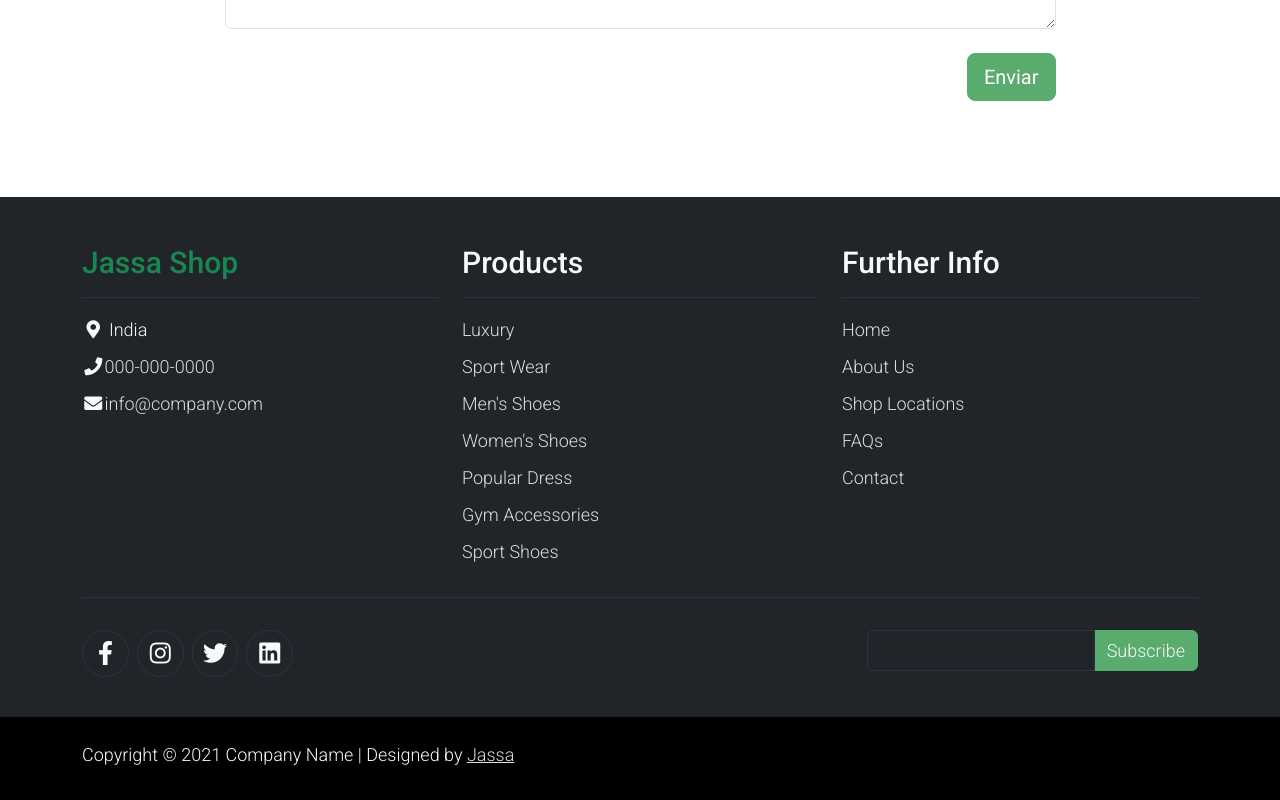
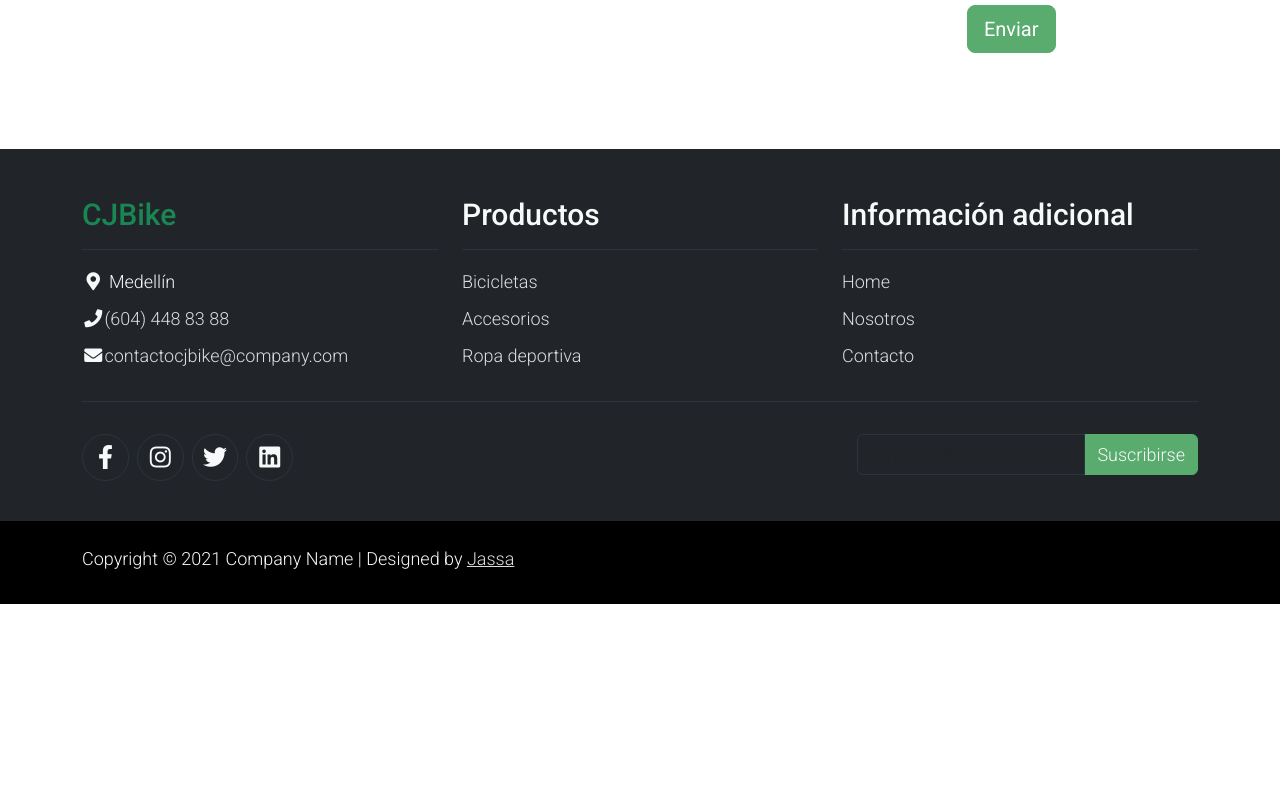
Before and after one commit to JuanJClR/tienda-web, an Angular app: page /contact in a window 1280 px wide. Shown: the part 1191-1991 px from the top of the page. After the commit the page ends 1795 px from the top, so only its background shows below. Built offline with nearby package versions, Linux system fonts and the light colour scheme.

Commit message:
Modificado footer.component.html

```diff
--- a/src/app/contact/contact.component.html
+++ b/src/app/contact/contact.component.html
@@ -53,7 +53,7 @@
             </div>
             <div class="mb-3">
                 <label for="inputmessage">Mensaje</label>
-                <textarea class="form-control mt-1" id="message" name="mensaje" placeholder="Describe el motivo" rows="10"></textarea>
+                <textarea class="form-control mt-1" id="message" name="mensaje" placeholder="Describe el motivo" rows="8"></textarea>
             </div>
             <div class="row">
                 <div class="col text-end mt-2">
--- a/src/app/footer/footer.component.html
+++ b/src/app/footer/footer.component.html
@@ -4,44 +4,38 @@
         <div class="row">
 
             <div class="col-md-4 pt-5">
-                <h2 class="h2 text-success border-bottom pb-3 border-light logo">Jassa Shop</h2>
+                <h2 class="h2 text-success border-bottom pb-3 border-light logo">CJBike</h2>
                 <ul class="list-unstyled text-light footer-link-list">
                     <li>
                         <i class="fas fa-map-marker-alt fa-fw"></i>
-                        India
+                        Medellín
                     </li>
                     <li>
                         <i class="fa fa-phone fa-fw"></i>
-                        <a class="text-decoration-none" href="#">000-000-0000</a>
+                        <a class="text-decoration-none" href="#">(604) 448 83 88</a>
                     </li>
                     <li>
                         <i class="fa fa-envelope fa-fw"></i>
-                        <a class="text-decoration-none" href="#">info@company.com</a>
+                        <a class="text-decoration-none" href="#">contactocjbike@company.com</a>
                     </li>
                 </ul>
             </div>
 
             <div class="col-md-4 pt-5">
-                <h2 class="h2 text-light border-bottom pb-3 border-light">Products</h2>
+                <h2 class="h2 text-light border-bottom pb-3 border-light">Productos</h2>
                 <ul class="list-unstyled text-light footer-link-list">
-                    <li><a class="text-decoration-none" href="#">Luxury</a></li>
-                    <li><a class="text-decoration-none" href="#">Sport Wear</a></li>
-                    <li><a class="text-decoration-none" href="#">Men's Shoes</a></li>
-                    <li><a class="text-decoration-none" href="#">Women's Shoes</a></li>
-                    <li><a class="text-decoration-none" href="#">Popular Dress</a></li>
-                    <li><a class="text-decoration-none" href="#">Gym Accessories</a></li>
-                    <li><a class="text-decoration-none" href="#">Sport Shoes</a></li>
+                    <li><a class="text-decoration-none" href="#">Bicicletas</a></li>
+                    <li><a class="text-decoration-none" href="#">Accesorios</a></li>
+                    <li><a class="text-decoration-none" href="#">Ropa deportiva</a></li>
                 </ul>
             </div>
 
             <div class="col-md-4 pt-5">
-                <h2 class="h2 text-light border-bottom pb-3 border-light">Further Info</h2>
+                <h2 class="h2 text-light border-bottom pb-3 border-light">Información adicional</h2>
                 <ul class="list-unstyled text-light footer-link-list">
-                    <li><a class="text-decoration-none" href="#">Home</a></li>
-                    <li><a class="text-decoration-none" href="#">About Us</a></li>
-                    <li><a class="text-decoration-none" href="#">Shop Locations</a></li>
-                    <li><a class="text-decoration-none" href="#">FAQs</a></li>
-                    <li><a class="text-decoration-none" href="#">Contact</a></li>
+                    <li><a class="text-decoration-none" href="/home">Home</a></li>
+                    <li><a class="text-decoration-none" href="/about">Nosotros</a></li>
+                    <li><a class="text-decoration-none" href="/contact">Contacto</a></li>
                 </ul>
             </div>
 
@@ -71,7 +65,7 @@
                 <label class="sr-only" for="subscribeEmail">Email address</label>
                 <div class="input-group mb-2">
                     <input type="text" class="form-control bg-dark border-light" id="subscribeEmail" placeholder="Email address">
-                    <div class="input-group-text btn-success text-light">Subscribe</div>
+                    <div class="input-group-text btn-success text-light">Suscribirse</div>
                 </div>
             </div>
         </div>
```
